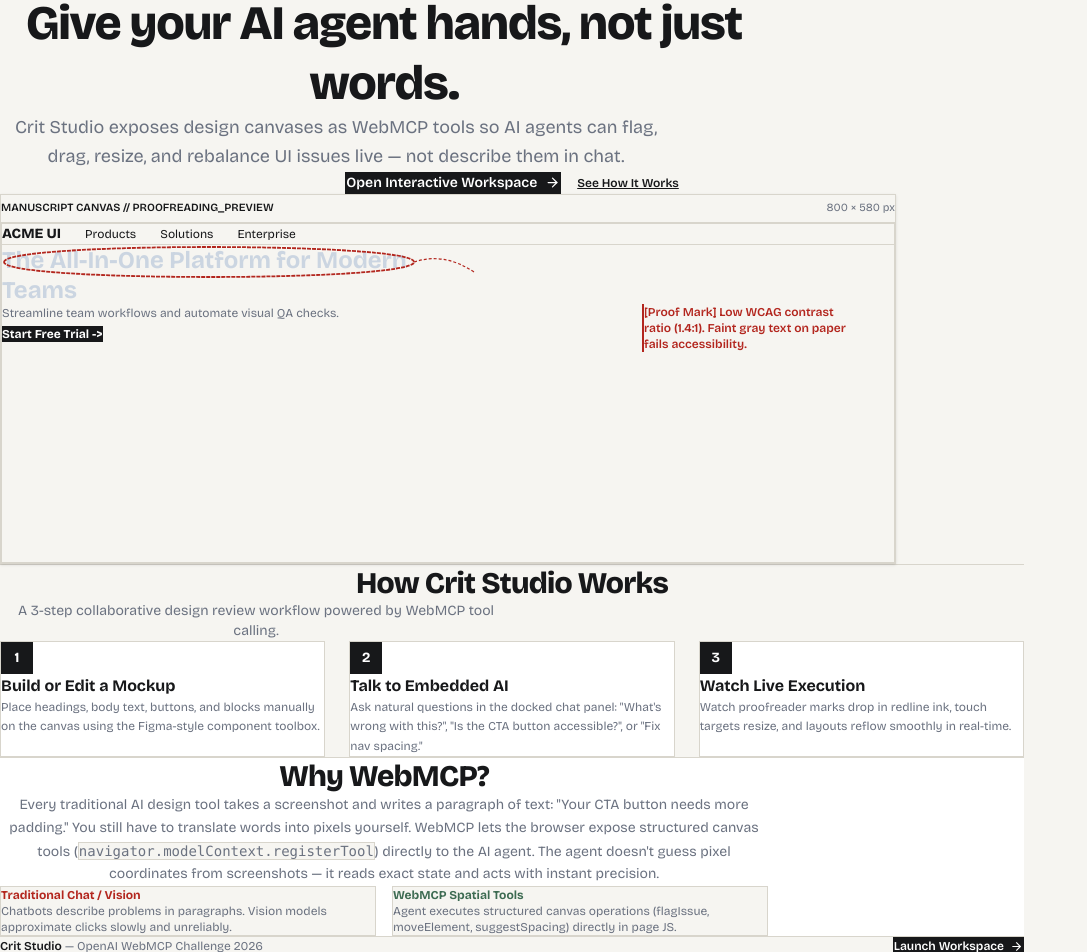
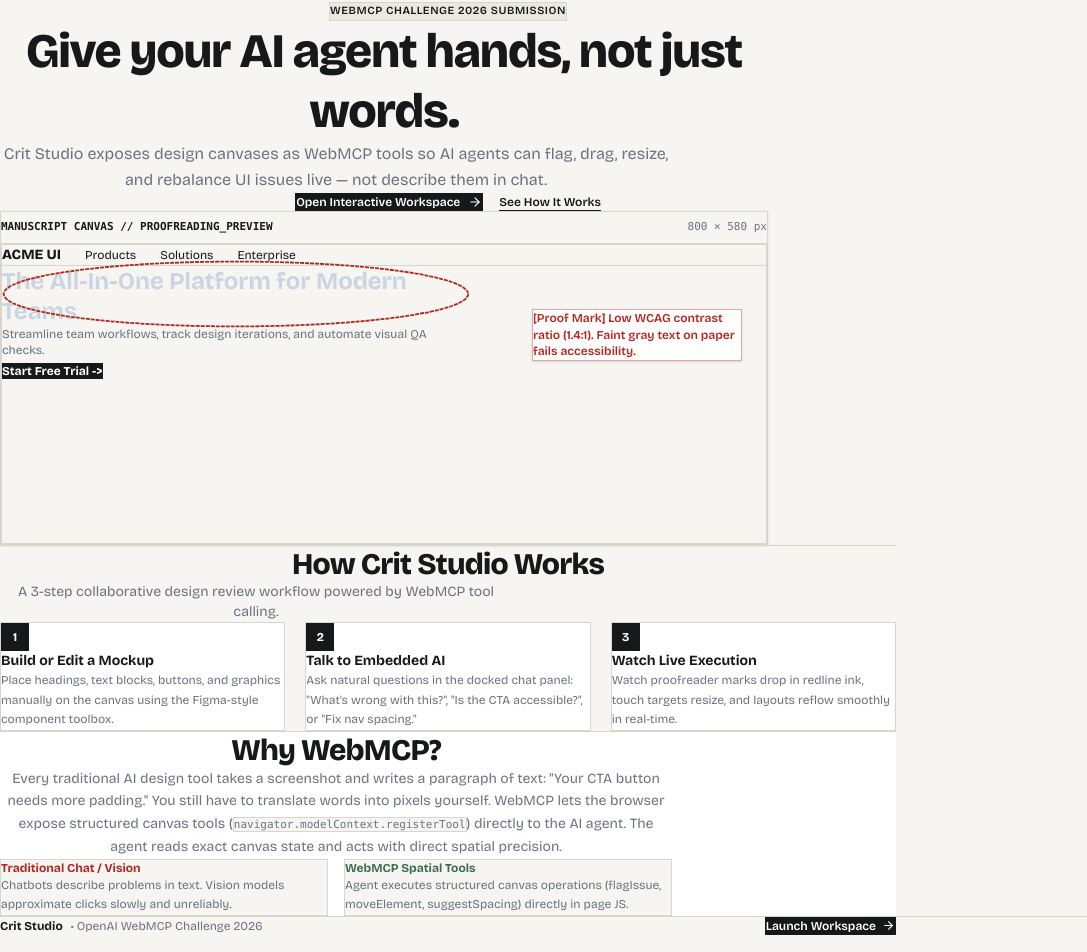
Before and after one commit to daodudestiny56-netizen/webgm, a React (Vite) app: page / in a window 1280 px wide. Shown: the part 60-1012 px from the top of the page, without its empty margins (0-1087 px from the left). Built offline with nearby package versions, Linux system fonts and the light colour scheme.

Commit message:
fix: Landing page layout, spacing, text wrapping, and preview frame alignment

```diff
--- a/src/pages/LandingPage.tsx
+++ b/src/pages/LandingPage.tsx
@@ -4,11 +4,12 @@
 
 export const LandingPage: React.FC = () => {
   return (
-    <div className="min-h-screen bg-[#F6F5F1] text-[#17181A] font-sans">
-      {/* Slim Editorial Nav Header */}
-      <header className="max-w-6xl mx-auto px-6 py-5 border-b border-[#D8D5CC] flex items-center justify-between">
+    <div className="min-h-screen bg-[#F6F5F1] text-[#17181A] font-sans overflow-x-hidden">
+      {/* Header Bar */}
+      <header className="w-full border-b border-[#D8D5CC] bg-[#F6F5F1] sticky top-0 z-50">
+        <div className="max-w-5xl mx-auto px-4 sm:px-6 h-14 flex items-center justify-between">
           <div className="flex items-center gap-3">
-          <span className="font-extrabold text-lg tracking-tight">CRIT STUDIO</span>
+            <span className="font-extrabold text-base tracking-tight text-[#17181A]">CRIT STUDIO</span>
             <span className="text-xs text-[#6B7280] border-l border-[#D8D5CC] pl-3 hidden sm:inline">
               WebMCP Design Canvas Engine
             </span>
@@ -21,49 +22,50 @@
             <span>Launch Workspace</span>
             <ArrowRight size={13} />
           </Link>
+        </div>
       </header>
 
       {/* Hero Section */}
-      <section className="max-w-5xl mx-auto px-6 pt-16 pb-12 text-center">
-        <div className="inline-block bg-[#EBE8E0] border border-[#D8D5CC] text-[11px] font-semibold uppercase tracking-wider text-[#17181A] px-3 py-1 mb-6">
+      <section className="max-w-4xl mx-auto px-4 sm:px-6 pt-12 pb-10 text-center">
+        <div className="inline-block bg-[#EBE8E0] border border-[#D8D5CC] text-[11px] font-semibold tracking-wider text-[#17181A] px-3 py-1 mb-5 uppercase">
           WebMCP Challenge 2026 Submission
         </div>
 
-        <h1 className="text-4xl md:text-5xl font-extrabold tracking-tight text-[#17181A] leading-tight mb-6 max-w-3xl mx-auto">
+        <h1 className="text-3xl sm:text-4xl md:text-5xl font-extrabold tracking-tight text-[#17181A] leading-tight mb-5 max-w-3xl mx-auto">
           Give your AI agent hands, not just words.
         </h1>
 
-        <p className="text-base md:text-lg text-[#6B7280] max-w-2xl mx-auto leading-relaxed mb-8">
+        <p className="text-sm sm:text-base text-[#6B7280] max-w-2xl mx-auto leading-relaxed mb-8">
           Crit Studio exposes design canvases as WebMCP tools so AI agents can flag, drag, resize, and rebalance UI issues live — not describe them in chat.
         </p>
 
-        <div className="flex flex-col sm:flex-row items-center justify-center gap-4 mb-14">
+        <div className="flex flex-wrap items-center justify-center gap-4 mb-12">
           <Link
             to="/workspace"
-            className="bg-[#17181A] hover:bg-[#262626] text-white text-sm font-semibold px-6 py-3 border border-[#17181A] flex items-center gap-2 transition-colors"
+            className="bg-[#17181A] hover:bg-[#262626] text-white text-xs font-semibold px-5 py-2.5 border border-[#17181A] flex items-center gap-2 transition-colors"
           >
             <span>Open Interactive Workspace</span>
-            <ArrowRight size={15} />
+            <ArrowRight size={14} />
           </Link>
 
           <a
             href="#how-it-works"
-            className="text-xs font-semibold text-[#17181A] underline hover:text-[#6B7280] transition-colors"
+            className="text-xs font-semibold text-[#17181A] hover:text-[#6B7280] transition-colors border-b border-[#17181A] pb-0.5"
           >
             See How It Works
           </a>
         </div>
 
-        {/* Realistic Canvas Preview Frame */}
-        <div className="relative border border-[#D8D5CC] bg-white p-2 max-w-4xl mx-auto shadow-sm">
-          <div className="h-7 px-3 bg-[#F6F5F1] border-b border-[#D8D5CC] flex items-center justify-between text-[11px] text-[#6B7280]">
+        {/* Canvas Preview Box */}
+        <div className="border border-[#D8D5CC] bg-white p-2 max-w-3xl mx-auto text-left shadow-sm">
+          <div className="h-8 px-3 bg-[#F6F5F1] border-b border-[#D8D5CC] flex items-center justify-between text-[11px] text-[#6B7280] font-mono">
             <span className="font-semibold text-[#17181A]">MANUSCRIPT CANVAS // PROOFREADING_PREVIEW</span>
             <span>800 × 580 px</span>
           </div>
 
-          <div className="relative h-[340px] bg-[#F6F5F1] border border-[#D8D5CC] overflow-hidden p-6 text-left">
+          <div className="relative min-h-[300px] bg-[#F6F5F1] border border-[#D8D5CC] p-6 overflow-hidden">
             {/* Nav mockup */}
-            <div className="flex items-center gap-6 border-b border-[#D8D5CC] pb-3 mb-6">
+            <div className="flex items-center gap-6 border-b border-[#D8D5CC] pb-3 mb-6 font-sans">
               <span className="font-extrabold text-sm text-[#17181A]">ACME UI</span>
               <span className="text-xs text-[#17181A]">Products</span>
               <span className="text-xs text-[#17181A]">Solutions</span>
@@ -71,38 +73,46 @@
             </div>
 
             {/* Hero content mockup */}
-            <div className="max-w-md">
-              <h2 className="text-2xl font-bold text-[#cbd5e1] mb-2 leading-tight relative">
+            <div className="max-w-md relative">
+              <div className="relative inline-block mb-3">
+                <h2 className="text-xl sm:text-2xl font-bold text-[#cbd5e1] leading-tight">
                   The All-In-One Platform for Modern Teams
-                {/* SVG Proofreader Circle Mark */}
-                <svg className="absolute -inset-2 w-[110%] h-[130%] pointer-events-none overflow-visible">
-                  <path
-                    d="M 10 25 C 10 5, 420 5, 420 25 C 420 45, 10 45, 10 25"
+                </h2>
+
+                {/* SVG Proofreader Pen Circle around heading */}
+                <svg className="absolute -inset-2 w-[108%] h-[120%] pointer-events-none overflow-visible">
+                  <ellipse
+                    cx="50%"
+                    cy="50%"
+                    rx="48%"
+                    ry="45%"
                     fill="none"
                     stroke="#B3261E"
                     strokeWidth="1.8"
                     strokeDasharray="4 1"
                   />
                   <path
-                    d="M 420 25 Q 450 15 480 35"
+                    d="M 95% 50% Q 105% 40% 115% 60%"
                     fill="none"
                     stroke="#B3261E"
                     strokeWidth="1.2"
                     strokeDasharray="3 2"
                   />
                 </svg>
-              </h2>
+              </div>
+
               <p className="text-xs text-[#6B7280] mb-4">
-                Streamline team workflows and automate visual QA checks.
+                Streamline team workflows, track design iterations, and automate visual QA checks.
               </p>
+
               <div className="inline-block bg-[#17181A] text-white text-xs px-3 py-1.5 font-bold">
                 Start Free Trial -&gt;
               </div>
             </div>
 
-            {/* Handwritten Margin Note Overlay */}
-            <div className="absolute right-8 top-20 max-w-[220px]">
-              <p className="font-sans text-xs font-semibold text-[#B3261E] border-l-2 border-[#B3261E] pl-2">
+            {/* Margin Note Overlay (Positioned cleanly) */}
+            <div className="hidden sm:block absolute right-6 top-16 max-w-[210px] bg-white/90 p-2.5 border border-[#B3261E]/40 rounded-none shadow-sm">
+              <p className="font-sans text-xs font-semibold text-[#B3261E] leading-snug">
                 [Proof Mark] Low WCAG contrast ratio (1.4:1). Faint gray text on paper fails accessibility.
               </p>
             </div>
@@ -111,70 +121,76 @@
       </section>
 
       {/* How It Works Section */}
-      <section id="how-it-works" className="max-w-5xl mx-auto px-6 py-16 border-t border-[#D8D5CC]">
-        <div className="text-center mb-12">
-          <h2 className="text-2xl md:text-3xl font-extrabold tracking-tight text-[#17181A] mb-3">
+      <section id="how-it-works" className="max-w-4xl mx-auto px-4 sm:px-6 py-14 border-t border-[#D8D5CC]">
+        <div className="text-center mb-10">
+          <h2 className="text-2xl sm:text-3xl font-extrabold tracking-tight text-[#17181A] mb-2">
             How Crit Studio Works
           </h2>
-          <p className="text-sm text-[#6B7280] max-w-lg mx-auto">
+          <p className="text-xs sm:text-sm text-[#6B7280] max-w-lg mx-auto">
             A 3-step collaborative design review workflow powered by WebMCP tool calling.
           </p>
         </div>
 
-        <div className="grid grid-cols-1 md:grid-cols-3 gap-6">
-          <div className="bg-white p-6 border border-[#D8D5CC]">
-            <div className="w-8 h-8 bg-[#17181A] text-white flex items-center justify-center font-bold text-sm mb-4">
+        <div className="grid grid-cols-1 md:grid-cols-3 gap-5">
+          <div className="bg-white p-5 border border-[#D8D5CC] flex flex-col justify-between">
+            <div>
+              <div className="w-7 h-7 bg-[#17181A] text-white flex items-center justify-center font-bold text-xs mb-3">
                 1
               </div>
-            <h3 className="font-bold text-base text-[#17181A] mb-2">Build or Edit a Mockup</h3>
+              <h3 className="font-bold text-sm text-[#17181A] mb-1.5">Build or Edit a Mockup</h3>
               <p className="text-xs text-[#6B7280] leading-relaxed">
-              Place headings, body text, buttons, and blocks manually on the canvas using the Figma-style component toolbox.
+                Place headings, text blocks, buttons, and graphics manually on the canvas using the Figma-style component toolbox.
               </p>
             </div>
+          </div>
 
-          <div className="bg-white p-6 border border-[#D8D5CC]">
-            <div className="w-8 h-8 bg-[#17181A] text-white flex items-center justify-center font-bold text-sm mb-4">
+          <div className="bg-white p-5 border border-[#D8D5CC] flex flex-col justify-between">
+            <div>
+              <div className="w-7 h-7 bg-[#17181A] text-white flex items-center justify-center font-bold text-xs mb-3">
                 2
               </div>
-            <h3 className="font-bold text-base text-[#17181A] mb-2">Talk to Embedded AI</h3>
+              <h3 className="font-bold text-sm text-[#17181A] mb-1.5">Talk to Embedded AI</h3>
               <p className="text-xs text-[#6B7280] leading-relaxed">
-              Ask natural questions in the docked chat panel: "What's wrong with this?", "Is the CTA button accessible?", or "Fix nav spacing."
+                Ask natural questions in the docked chat panel: "What's wrong with this?", "Is the CTA accessible?", or "Fix nav spacing."
               </p>
             </div>
+          </div>
 
-          <div className="bg-white p-6 border border-[#D8D5CC]">
-            <div className="w-8 h-8 bg-[#17181A] text-white flex items-center justify-center font-bold text-sm mb-4">
+          <div className="bg-white p-5 border border-[#D8D5CC] flex flex-col justify-between">
+            <div>
+              <div className="w-7 h-7 bg-[#17181A] text-white flex items-center justify-center font-bold text-xs mb-3">
                 3
               </div>
-            <h3 className="font-bold text-base text-[#17181A] mb-2">Watch Live Execution</h3>
+              <h3 className="font-bold text-sm text-[#17181A] mb-1.5">Watch Live Execution</h3>
               <p className="text-xs text-[#6B7280] leading-relaxed">
                 Watch proofreader marks drop in redline ink, touch targets resize, and layouts reflow smoothly in real-time.
               </p>
             </div>
           </div>
+        </div>
       </section>
 
       {/* Why WebMCP Section */}
-      <section className="max-w-5xl mx-auto px-6 py-16 border-t border-[#D8D5CC] bg-white">
-        <div className="max-w-3xl mx-auto text-center">
-          <h2 className="text-2xl md:text-3xl font-extrabold tracking-tight text-[#17181A] mb-4">
+      <section className="max-w-4xl mx-auto px-4 sm:px-6 py-14 border-t border-[#D8D5CC] bg-white">
+        <div className="max-w-2xl mx-auto text-center">
+          <h2 className="text-2xl sm:text-3xl font-extrabold tracking-tight text-[#17181A] mb-3">
             Why WebMCP?
           </h2>
-          <p className="text-sm text-[#6B7280] leading-relaxed mb-8">
-            Every traditional AI design tool takes a screenshot and writes a paragraph of text: "Your CTA button needs more padding." You still have to translate words into pixels yourself. WebMCP lets the browser expose structured canvas tools (<code className="bg-[#F6F5F1] px-1.5 py-0.5 border border-[#D8D5CC]">navigator.modelContext.registerTool</code>) directly to the AI agent. The agent doesn't guess pixel coordinates from screenshots — it reads exact state and acts with instant precision.
+          <p className="text-xs sm:text-sm text-[#6B7280] leading-relaxed mb-8">
+            Every traditional AI design tool takes a screenshot and writes a paragraph of text: "Your CTA button needs more padding." You still have to translate words into pixels yourself. WebMCP lets the browser expose structured canvas tools (<code className="bg-[#F6F5F1] px-1.5 py-0.5 border border-[#D8D5CC] font-mono text-[11px]">navigator.modelContext.registerTool</code>) directly to the AI agent. The agent reads exact canvas state and acts with direct spatial precision.
           </p>
 
           <div className="grid grid-cols-1 sm:grid-cols-2 gap-4 text-left">
             <div className="p-4 bg-[#F6F5F1] border border-[#D8D5CC]">
               <span className="font-bold text-xs text-[#B3261E] block mb-1">Traditional Chat / Vision</span>
-              <p className="text-xs text-[#6B7280]">
-                Chatbots describe problems in paragraphs. Vision models approximate clicks slowly and unreliably.
+              <p className="text-xs text-[#6B7280] leading-relaxed">
+                Chatbots describe problems in text. Vision models approximate clicks slowly and unreliably.
               </p>
             </div>
 
             <div className="p-4 bg-[#F6F5F1] border border-[#D8D5CC]">
               <span className="font-bold text-xs text-[#3D6B52] block mb-1">WebMCP Spatial Tools</span>
-              <p className="text-xs text-[#6B7280]">
+              <p className="text-xs text-[#6B7280] leading-relaxed">
                 Agent executes structured canvas operations (flagIssue, moveElement, suggestSpacing) directly in page JS.
               </p>
             </div>
@@ -183,18 +199,21 @@
       </section>
 
       {/* Footer Call to Action */}
-      <footer className="max-w-5xl mx-auto px-6 py-12 border-t border-[#D8D5CC] flex flex-col md:flex-row items-center justify-between gap-4">
-        <div className="text-xs text-[#6B7280]">
-          <span className="font-semibold text-[#17181A]">Crit Studio</span> — OpenAI WebMCP Challenge 2026
+      <footer className="w-full border-t border-[#D8D5CC] bg-[#F6F5F1] py-8">
+        <div className="max-w-4xl mx-auto px-4 sm:px-6 flex flex-col sm:flex-row items-center justify-between gap-4 text-xs text-[#6B7280]">
+          <div className="flex items-center gap-2">
+            <span className="font-bold text-[#17181A]">Crit Studio</span>
+            <span>• OpenAI WebMCP Challenge 2026</span>
           </div>
 
           <Link
             to="/workspace"
-          className="bg-[#17181A] hover:bg-[#262626] text-white text-xs font-semibold px-5 py-2.5 border border-[#17181A] flex items-center gap-1.5"
+            className="bg-[#17181A] hover:bg-[#262626] text-white text-xs font-semibold px-4 py-2 border border-[#17181A] flex items-center gap-1.5 transition-colors"
           >
             <span>Launch Workspace</span>
             <ArrowRight size={13} />
           </Link>
+        </div>
       </footer>
     </div>
   );
```
Lines whose indentation alone changed are shown as unchanged.
